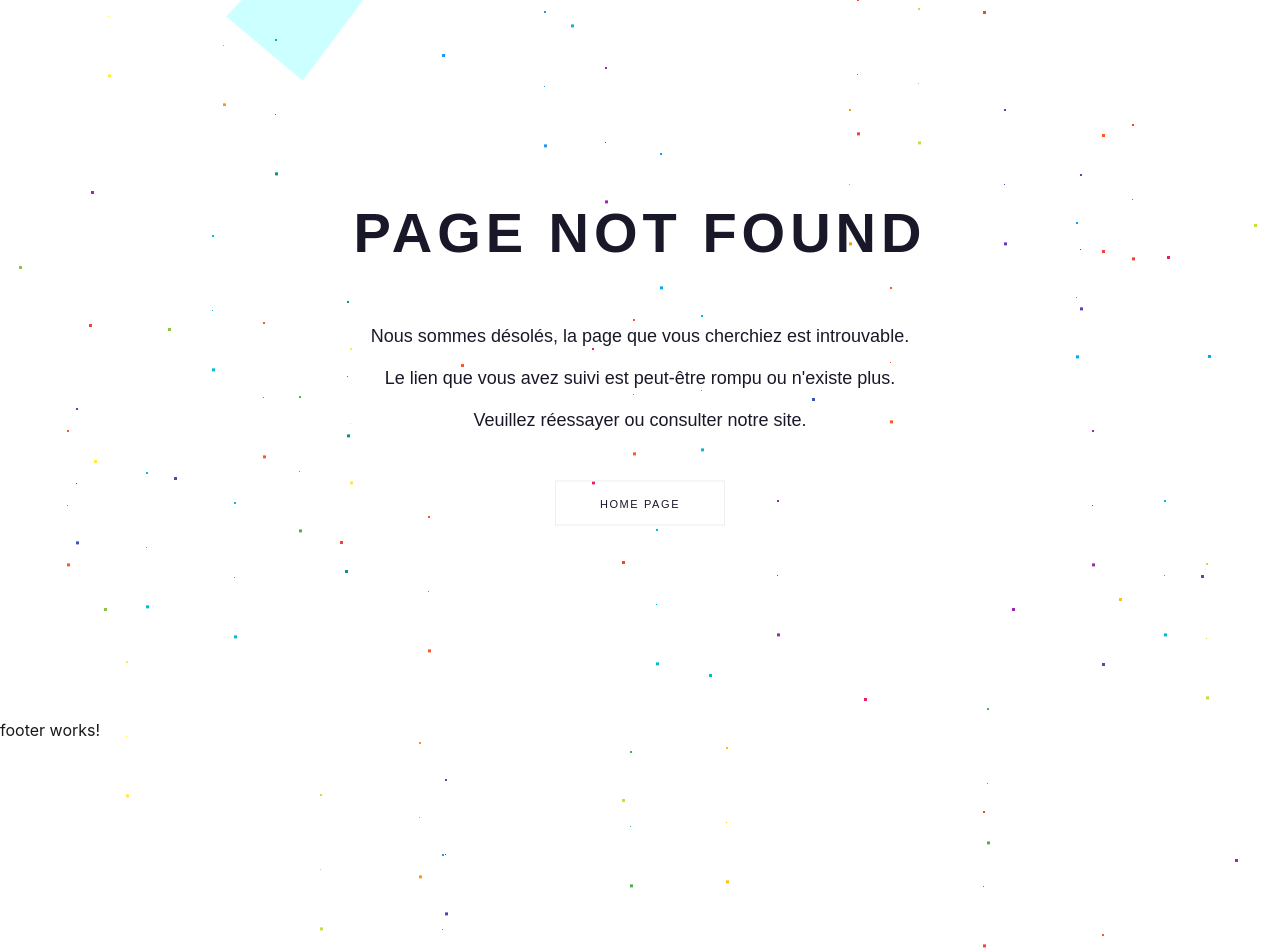
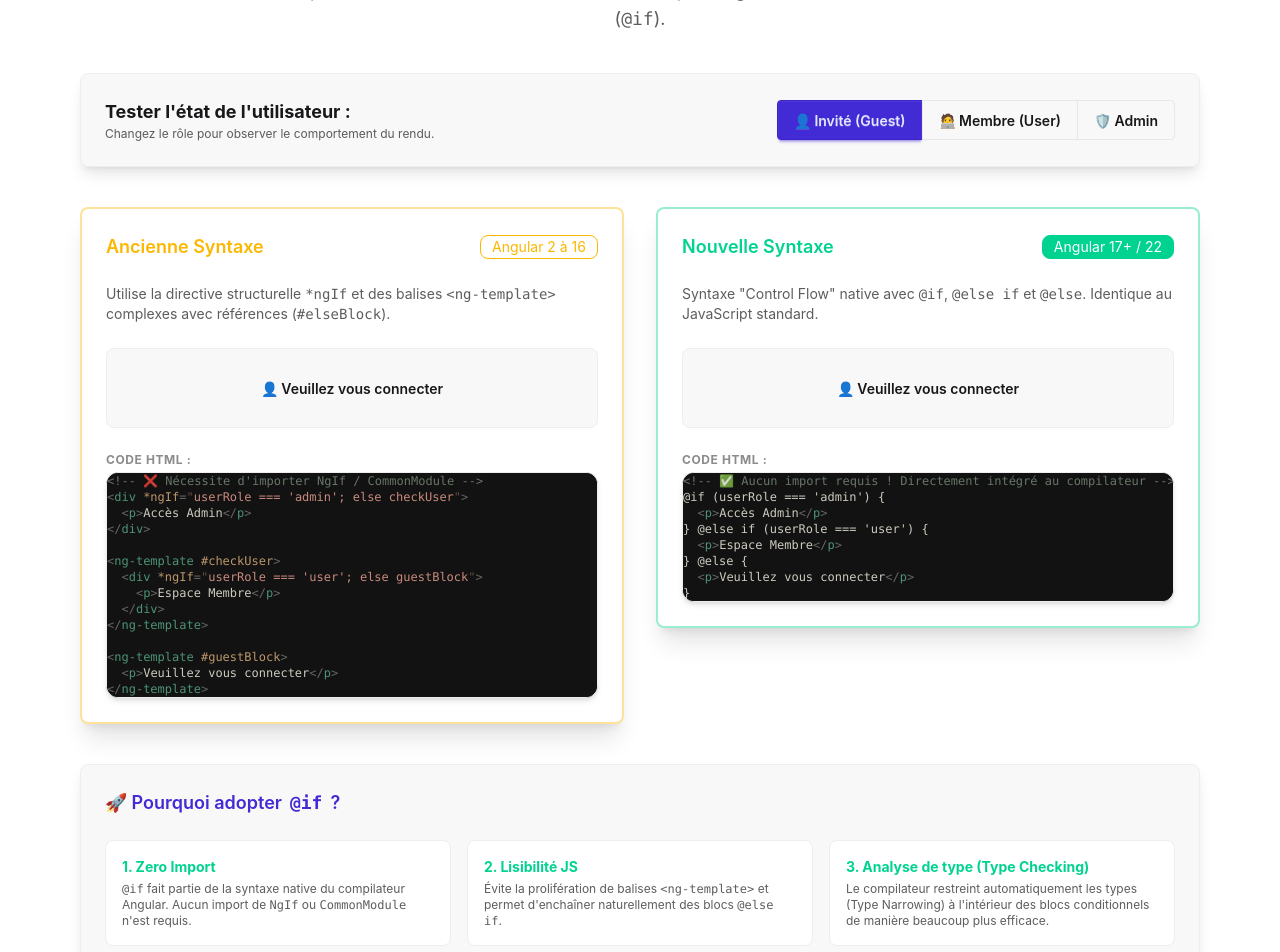
Before and after one commit to GuillaumeItier/cours-angular, an Angular app: page /conditional-rendering-lesson in a window 1280 px wide. Shown: the part 400-1352 px from the top of the page. Before the commit the page ends 1142 px from the top, so only its background shows below. Built offline with nearby package versions, Linux system fonts and the light colour scheme.

Commit message:
feat: add conditional rendering lesson page

```diff
--- a/src/app/app.routes.ts
+++ b/src/app/app.routes.ts
@@ -5,6 +5,7 @@ import { TextInterpolationLesson } from './pages/lessons/text-interpolation-less
 import { AttributesBindingLesson } from './pages/lessons/attributes-binding-lesson/attributes-binding-lesson';
 import { EventBindingLesson } from './pages/lessons/event-binding-lesson/event-binding-lesson'
 import { TwoWayBindingLesson } from './pages/lessons/two-way-binding-lesson/two-way-binding-lesson';
+import { ConditionalRenderingLesson } from './pages/lessons/conditional-rendering-lesson/conditional-rendering-lesson';
 import { TextInterpolationExercice } from './pages/exercices/text-interpolation-exercice/text-interpolation-exercice';
 import { PropertyBindingExercice } from './pages/exercices/property-binding-exercice/property-binding-exercice';
 export const routes: Routes = [
@@ -23,6 +24,7 @@ export const routes: Routes = [
   { path: 'attributes-binding-lesson', component: AttributesBindingLesson },
   { path: 'event-binding-lesson', component: EventBindingLesson },
   { path: 'two-way-binding-lesson', component: TwoWayBindingLesson},
+  { path: 'conditional-rendering-lesson', component: ConditionalRenderingLesson},
   { path: 'text-interpolation-exercice', component: TextInterpolationExercice },
   { path: 'property-binding-exercice', component: PropertyBindingExercice },
 
--- a/src/app/components/layouts/header/header.html
+++ b/src/app/components/layouts/header/header.html
@@ -8,6 +8,7 @@
       <li><a routerLink="/attributes-binding-lesson">Attribute et Property binding</a></li>
       <li><a routerLink="/two-way-binding-lesson">Two way binding</a></li>
       <li><a routerLink="/event-binding-lesson">Event Binding</a></li>
+      <li><a routerLink="/conditional-rendering-lesson">Conditional Rendering </a></li>
       <li><a routerLink="/text-interpolation-exercice">Exercice : interpolation de texte</a></li>
       <li><a routerLink="/property-binding-exercice">Exercice : Property binding</a></li>
     </ul>
--- /dev/null
+++ b/src/app/pages/lessons/conditional-rendering-lesson/conditional-rendering-lesson.html
@@ -0,0 +1,151 @@
+<div class="max-w-6xl mx-auto my-10 space-y-10 p-4">
+
+  <!-- 🟦 En-tête -->
+  <div class="text-center space-y-2">
+    <h1 class="text-4xl font-extrabold text-primary">
+      🔀 Rendu Conditionnel : <code>*ngIf</code> vs <code>&#64;if</code>
+    </h1>
+    <p class="text-lg text-base-content/70 max-w-3xl mx-auto">
+      Comparatif entre la directive structurelle historique (<code>*ngIf</code>) et le Control Flow moderne (<code>&#64;if</code>).
+    </p>
+  </div>
+
+  <!-- 🕹️ Panneau de contrôle interactif -->
+  <div class="card bg-base-200 shadow-lg p-6 border border-base-300">
+    <div class="flex flex-col sm:flex-row items-center justify-between gap-4">
+      <div>
+        <h3 class="font-bold text-lg">Tester l'état de l'utilisateur :</h3>
+        <p class="text-xs text-base-content/70">Changez le rôle pour observer le comportement du rendu.</p>
+      </div>
+
+      <div class="join">
+        <button
+          class="btn join-item"
+          [class.btn-primary]="userRole === 'guest'"
+          (click)="setRole('guest')">
+          👤 Invité (Guest)
+        </button>
+        <button
+          class="btn join-item"
+          [class.btn-primary]="userRole === 'user'"
+          (click)="setRole('user')">
+          🧑‍💻 Membre (User)
+        </button>
+        <button
+          class="btn join-item"
+          [class.btn-primary]="userRole === 'admin'"
+          (click)="setRole('admin')">
+          🛡️ Admin
+        </button>
+      </div>
+    </div>
+  </div>
+
+  <!-- ⚔️ Comparatif côte à côte -->
+  <div class="grid grid-cols-1 lg:grid-cols-2 gap-8 items-start">
+
+    <!-- 🟨 COLONNE 1 : ANCIENNE SYNTAXE (*ngIf) -->
+    <div class="card bg-base-100 shadow-xl border-2 border-warning/40">
+      <div class="card-body space-y-4">
+        <div class="flex justify-between items-center">
+          <h2 class="card-title text-warning">Ancienne Syntaxe</h2>
+          <span class="badge badge-warning badge-outline">Angular 2 à 16</span>
+        </div>
+
+        <p class="text-sm text-base-content/70">
+          Utilise la directive structurelle <code>*ngIf</code> et des balises <code>&lt;ng-template&gt;</code> complexes avec références (<code>#elseBlock</code>).
+        </p>
+
+        <!-- Rendu dynamique ancienne syntaxe -->
+        <div class="p-4 bg-base-200 rounded-lg min-h-20 flex items-center justify-center border border-base-300">
+          <div *ngIf="userRole === 'admin'; else checkUser">
+            <span class="badge badge-error gap-2 text-white p-3 font-semibold">🛡️ Accès Total Admin</span>
+          </div>
+          <ng-template #checkUser>
+            <div *ngIf="userRole === 'user'; else guestBlock">
+              <span class="badge badge-info gap-2 text-white p-3 font-semibold">🧑‍💻 Espace Membre</span>
+            </div>
+          </ng-template>
+          <ng-template #guestBlock>
+            <span class="badge badge-ghost gap-2 p-3 font-semibold">👤 Veuillez vous connecter</span>
+          </ng-template>
+        </div>
+
+        <!-- Code Shiki -->
+        <div>
+          <span class="text-xs font-bold uppercase tracking-wider text-base-content/50 block mb-1">Code HTML :</span>
+          <div
+            class="rounded-xl overflow-hidden border border-base-300 bg-[#121212] text-xs font-mono [&>pre] :p-4! [&>pre]:m-0! [&>pre]:overflow-x-auto shadow-md"
+            [innerHTML]="codeOldSyntax | shiki:'html':'vitesse-dark' | async">
+          </div>
+        </div>
+      </div>
+    </div>
+
+    <!-- 🟩 COLONNE 2 : NOUVELLE SYNTAXE (@if) -->
+    <div class="card bg-base-100 shadow-xl border-2 border-success/40">
+      <div class="card-body space-y-4">
+        <div class="flex justify-between items-center">
+          <h2 class="card-title text-success">Nouvelle Syntaxe</h2>
+          <span class="badge badge-success text-white">Angular 17+ / 22</span>
+        </div>
+
+        <p class="text-sm text-base-content/70">
+          Syntaxe "Control Flow" native avec <code>&#64;if</code>, <code>&#64;else if</code> et <code>&#64;else</code>. Identique au JavaScript standard.
+        </p>
+
+        <!-- Rendu dynamique nouvelle syntaxe -->
+        <div class="p-4 bg-base-200 rounded-lg min-h-20 flex items-center justify-center border border-base-300">
+          @if (userRole === 'admin') {
+            <span class="badge badge-error gap-2 text-white p-3 font-semibold">🛡️ Accès Total Admin</span>
+          } @else if (userRole === 'user') {
+            <span class="badge badge-info gap-2 text-white p-3 font-semibold">🧑‍💻 Espace Membre</span>
+          } @else {
+            <span class="badge badge-ghost gap-2 p-3 font-semibold">👤 Veuillez vous connecter</span>
+          }
+        </div>
+
+        <!-- Code Shiki -->
+        <div>
+          <span class="text-xs font-bold uppercase tracking-wider text-base-content/50 block mb-1">Code HTML :</span>
+          <div
+            class="rounded-xl overflow-hidden border border-base-300 bg-[#121212] text-xs font-mono [&>pre] :p-4! [&>pre]:m-0! [&>pre]:overflow-x-auto shadow-md"
+            [innerHTML]="codeNewSyntax | shiki:'html':'vitesse-dark' | async">
+          </div>
+        </div>
+      </div>
+    </div>
+
+  </div>
+
+  <!-- 💡 Tableau des avantages -->
+  <div class="card bg-base-200 shadow-lg border border-base-300">
+    <div class="card-body">
+      <h3 class="card-title text-primary mb-4">🚀 Pourquoi adopter <code>&#64;if</code> ?</h3>
+
+      <div class="grid grid-cols-1 md:grid-cols-3 gap-4 text-sm">
+        <div class="p-4 bg-base-100 rounded-box border border-base-300">
+          <div class="font-bold text-success mb-1">1. Zero Import</div>
+          <p class="text-xs text-base-content/70">
+            <code>&#64;if</code> fait partie de la syntaxe native du compilateur Angular. Aucun import de <code>NgIf</code> ou <code>CommonModule</code> n'est requis.
+          </p>
+        </div>
+
+        <div class="p-4 bg-base-100 rounded-box border border-base-300">
+          <div class="font-bold text-success mb-1">2. Lisibilité JS</div>
+          <p class="text-xs text-base-content/70">
+            Évite la prolifération de balises <code>&lt;ng-template&gt;</code> et permet d'enchaîner naturellement des blocs <code>&#64;else if</code>.
+          </p>
+        </div>
+
+        <div class="p-4 bg-base-100 rounded-box border border-base-300">
+          <div class="font-bold text-success mb-1">3. Analyse de type (Type Checking)</div>
+          <p class="text-xs text-base-content/70">
+            Le compilateur restreint automatiquement les types (Type Narrowing) à l'intérieur des blocs conditionnels de manière beaucoup plus efficace.
+          </p>
+        </div>
+      </div>
+    </div>
+  </div>
+
+</div>
--- /dev/null
+++ b/src/app/pages/lessons/conditional-rendering-lesson/conditional-rendering-lesson.ts
@@ -0,0 +1,44 @@
+import { Component } from '@angular/core';
+import { NgIf, AsyncPipe } from '@angular/common';
+import { ShikiPipe } from '../../../pipes/shiki.pipe';
+
+type UserRole = 'guest' | 'user' | 'admin';
+
+@Component({
+  selector: 'app-conditional-rendering-lesson',
+  imports: [NgIf, AsyncPipe, ShikiPipe],
+  styleUrl: './conditional-rendering-lesson.css',
+  templateUrl: './conditional-rendering-lesson.html',
+})
+export class ConditionalRenderingLesson {
+  userRole: UserRole = 'guest';
+
+  // Snippets de code pour Shiki
+  codeOldSyntax: string = `<!-- ❌ Nécessite d'importer NgIf / CommonModule -->
+<div *ngIf="userRole === 'admin'; else checkUser">
+  <p>Accès Admin</p>
+</div>
+
+<ng-template #checkUser>
+  <div *ngIf="userRole === 'user'; else guestBlock">
+    <p>Espace Membre</p>
+  </div>
+</ng-template>
+
+<ng-template #guestBlock>
+  <p>Veuillez vous connecter</p>
+</ng-template>`;
+
+  codeNewSyntax: string = `<!-- ✅ Aucun import requis ! Directement intégré au compilateur -->
+@if (userRole === 'admin') {
+  <p>Accès Admin</p>
+} @else if (userRole === 'user') {
+  <p>Espace Membre</p>
+} @else {
+  <p>Veuillez vous connecter</p>
+}`;
+
+  setRole(role: UserRole): void {
+    this.userRole = role;
+  }
+}
```
Also changed, not shown: src/app/pages/lessons/conditional-rendering-lesson/conditional-rendering-lesson.css (added), 1 other file (tests, documents, lock files or other folders).
